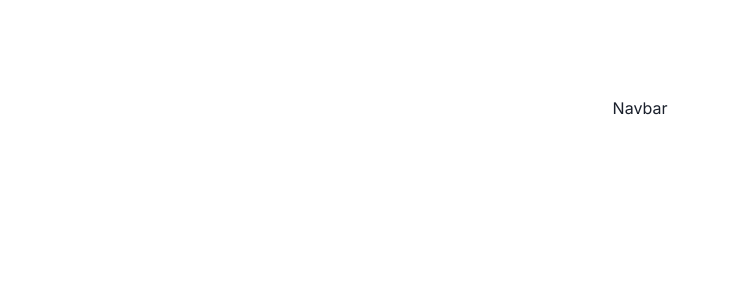
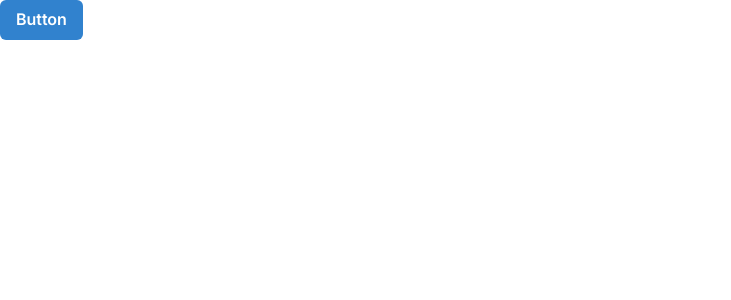
Before and after one commit to rejens/GreenExchange, a Next.js app: page / in a window 1280 px wide. Shown: the top 300 px of the page, without its empty margins (0-731 px from the left). Built offline with nearby package versions, Linux system fonts and the light colour scheme.

Commit message:
chakra updated

```diff
--- a/app/components/Navbar.jsx
+++ b/app/components/Navbar.jsx
@@ -1,7 +1,12 @@
 import React from "react";
+import { Button, ButtonGroup } from "@chakra-ui/react";
 
 function Navbar() {
-  return <div>Navbar</div>;
+  return (
+    <div>
+      <Button colorScheme='blue'>Button</Button>
+    </div>
+  );
 }
 
 export default Navbar;
--- a/app/layout.jsx
+++ b/app/layout.jsx
@@ -12,9 +12,9 @@ export const metadata = {
 export default function RootLayout({ children }) {
   return (
     <html lang='en'>
-      <ChakraProvider>
-        <body className={inter.className}>{children}</body>
-      </ChakraProvider>
+      <body className={inter.className}>
+        <ChakraProvider>{children}</ChakraProvider>
+      </body>
     </html>
   );
 }
--- a/app/page.jsx
+++ b/app/page.jsx
@@ -3,7 +3,7 @@ import Navbar from "./components/Navbar";
 
 export default function Home() {
   return (
-    <main className='flex min-h-screen flex-col items-center justify-between p-24'>
+    <main className='flex flex-col'>
       <Navbar />
     </main>
   );
```
